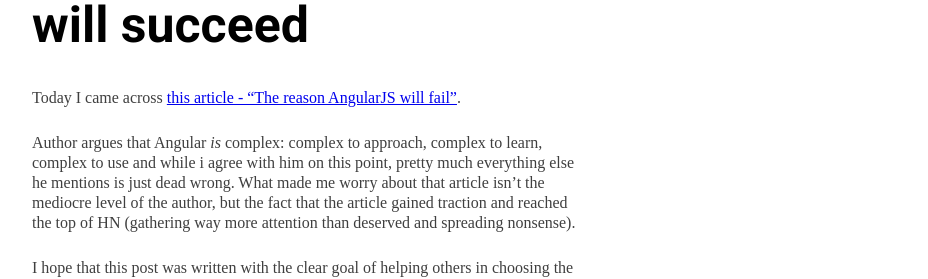
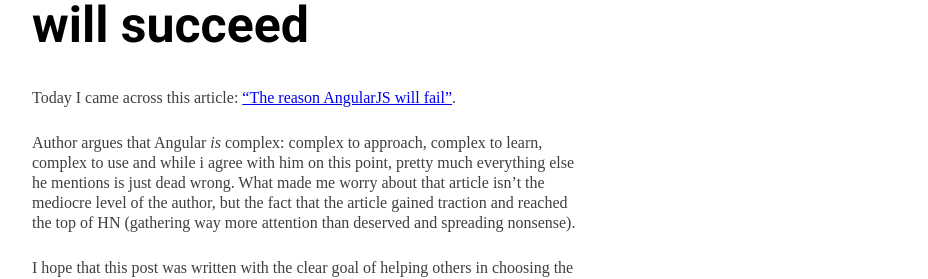
Before and after one commit to jnardiello/jnardiello.github.io, a Jekyll site: the page built from _posts/2014-04-04-the-reason-angular-will-succeed.md, in a window 1280 px wide and 900 px high. Shown: the part 205-484 px from the top of the window, without its empty margins (333-1261 px from the left). Built offline with Jekyll 4.4.1, drawn with Linux system fonts in a browser that asks for light colours; some web fonts are replaced; Markdown is read by kramdown in place of the engine named in the settings.

```diff
--- a/_posts/2014-04-04-the-reason-angular-will-succeed.md
+++ b/_posts/2014-04-04-the-reason-angular-will-succeed.md
@@ -4,7 +4,7 @@ title:  The reason Angular JS will succeed
 date:   2014-04-04 15:38:00
 ---
 
-Today I came across [this article - "The reason AngularJS will fail"](http://okmaya.com/2014/03/12/the-reason-angular-js-will-fail/).
+Today I came across this article: ["The reason AngularJS will fail"](http://okmaya.com/2014/03/12/the-reason-angular-js-will-fail/).
 
 Author argues that Angular *is* complex: complex to approach, complex to learn, complex to use and while i agree with him on this point, pretty much everything else he mentions is just dead wrong. What made me worry about that article isn't the mediocre level of the author, but the fact that the article gained traction and reached the top of HN (gathering way more attention than deserved and spreading nonsense).
 
```
